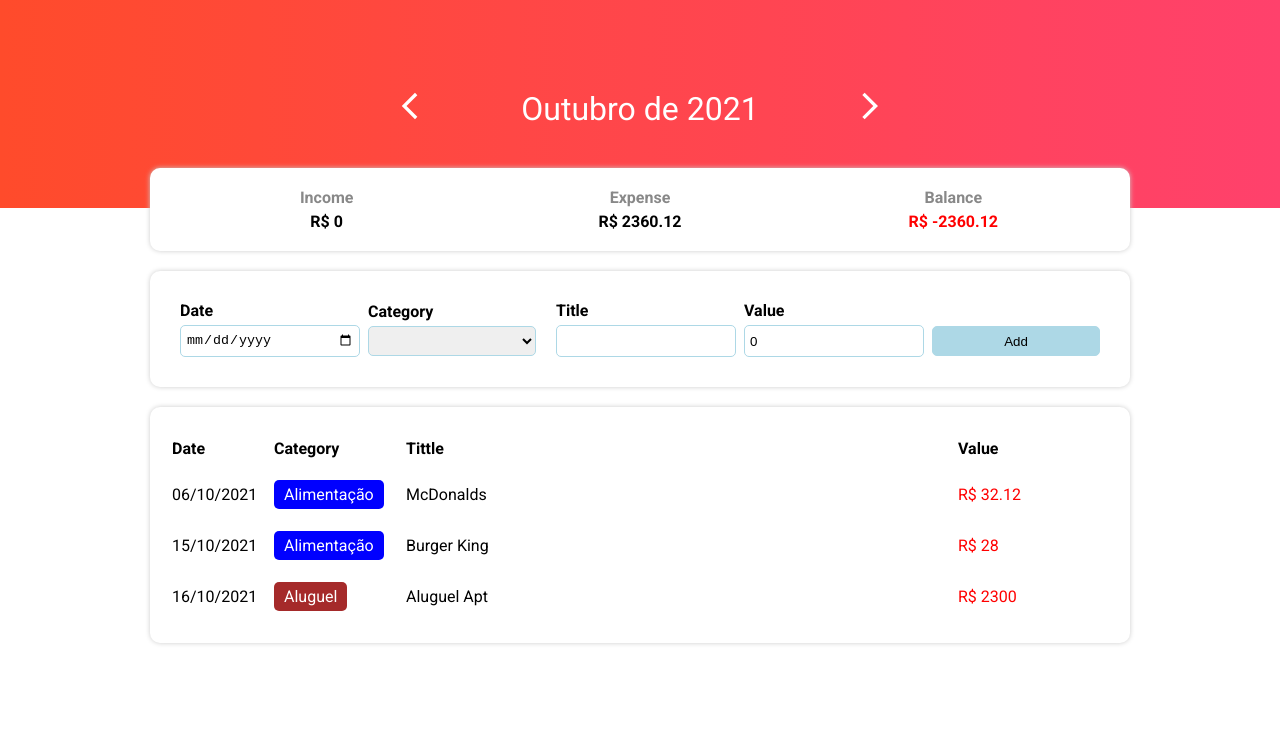
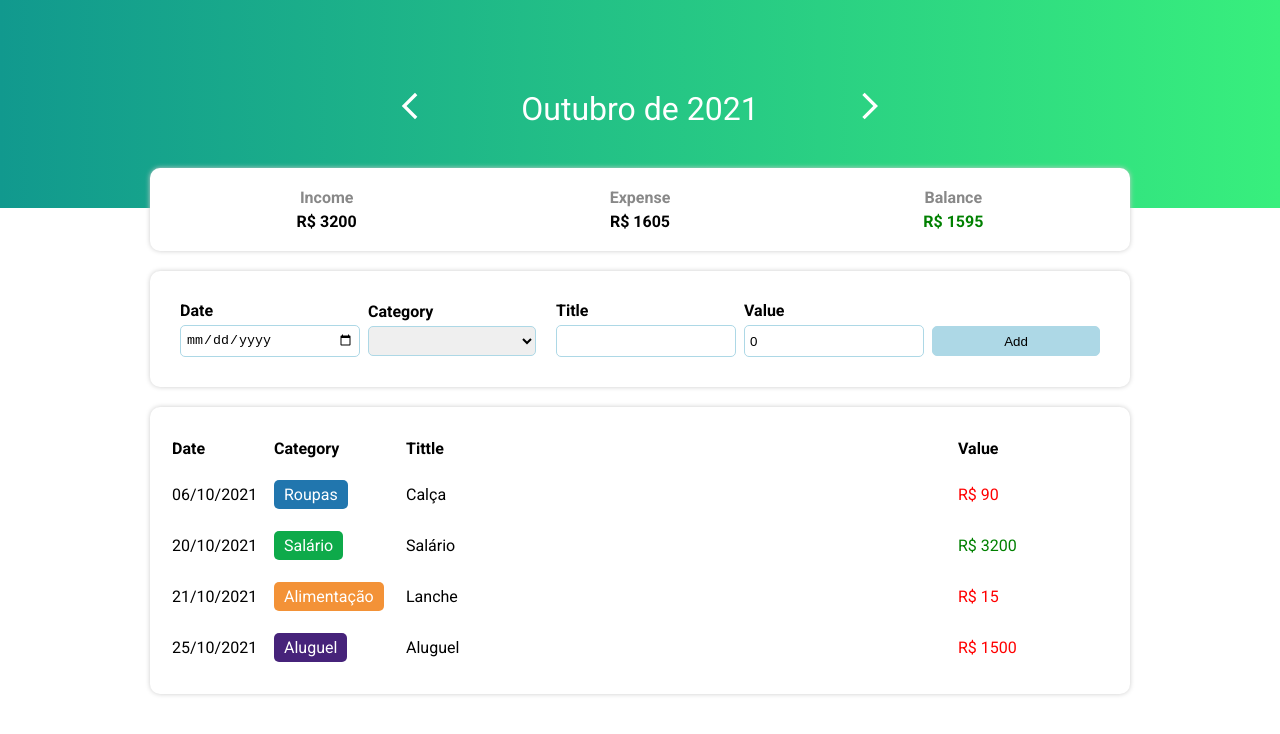
Before and after one commit to LeoRangel/expense-manager, a React (Create React App) app: page / in a window 1280 px wide. Shown: the top 734 px of the page. Built offline with nearby package versions, Linux system fonts and the light colour scheme; some icons are missing.

Commit message:
Add static test data

```diff
--- a/src/data/categories.ts
+++ b/src/data/categories.ts
@@ -1,7 +1,10 @@
 import { Category } from '../types/Category';
 
 export const categories: Category = {
-    food: { title: 'Alimentação', color: 'blue', expense: true },
-    rent: { title: 'Aluguel', color: 'brown', expense: true },
-    salary: { title: 'Salário', color: 'green', expense: false }
+    food: { title: 'Alimentação', color: '#F39237', expense: true },
+    rent: { title: 'Aluguel', color: '#46237A', expense: true },
+    other: { title: 'Outros', color: 'gray', expense: true },
+    clothe: { title: 'Roupas', color: '#2176AE', expense: true },
+    pix: { title: 'Pix', color: '#0EAA4A', expense: false },
+    salary: { title: 'Salário', color: '#0EAA4A', expense: false }
 }
--- a/src/data/items.ts
+++ b/src/data/items.ts
@@ -1,8 +1,25 @@
 import { Item } from '../types/Item';
 
 export const items: Item[] = [
-    { date: new Date(2021, 9, 6), category: 'food', title: 'McDonalds', value: 32.12 },
-    { date: new Date(2021, 9, 15), category: 'food', title: 'Burger King', value: 28 },
-    { date: new Date(2021, 9, 16), category: 'rent', title: 'Aluguel Apt', value: 2300 },
-    { date: new Date(2021, 10, 18), category: 'salary', title: 'Salário ACME', value: 4500 },
+    { date: new Date(2021, 8, 12), category: 'food', title: 'Lanche', value: 10 },
+    { date: new Date(2021, 8, 20), category: 'salary', title: 'Salário', value: 3200 },
+    { date: new Date(2021, 8, 25), category: 'rent', title: 'Aluguel', value: 1500 },
+
+    { date: new Date(2021, 9, 6), category: 'clothe', title: 'Calça', value: 90 },
+    { date: new Date(2021, 9, 20), category: 'salary', title: 'Salário', value: 3200 },
+    { date: new Date(2021, 9, 21), category: 'food', title: 'Lanche', value: 15 },
+    { date: new Date(2021, 9, 25), category: 'rent', title: 'Aluguel', value: 1500 },
+
+    { date: new Date(2021, 10, 5), category: 'food', title: 'Lanche', value: 16 },
+    { date: new Date(2021, 10, 20), category: 'salary', title: 'Salário', value: 3200 },
+    { date: new Date(2021, 10, 25), category: 'rent', title: 'Aluguel', value: 1500 },
+    { date: new Date(2021, 10, 25), category: 'other', title: 'Notebook novo', value: 3500 },
+
+    { date: new Date(2021, 11, 7), category: 'food', title: 'Hamburguer', value: 35 },
+    { date: new Date(2021, 11, 16), category: 'clothe', title: 'Camisa', value: 120 },
+    { date: new Date(2021, 11, 18), category: 'other', title: 'Fone', value: 180 },
+    { date: new Date(2021, 11, 20), category: 'salary', title: 'Salário', value: 3200 },
+    { date: new Date(2021, 11, 25), category: 'rent', title: 'Aluguel', value: 1500 },
+    { date: new Date(2021, 11, 28), category: 'food', title: 'Lanche', value: 16 },
+    { date: new Date(2021, 11, 28), category: 'pix', title: 'Pix recebido', value: 100 },
 ];
```
